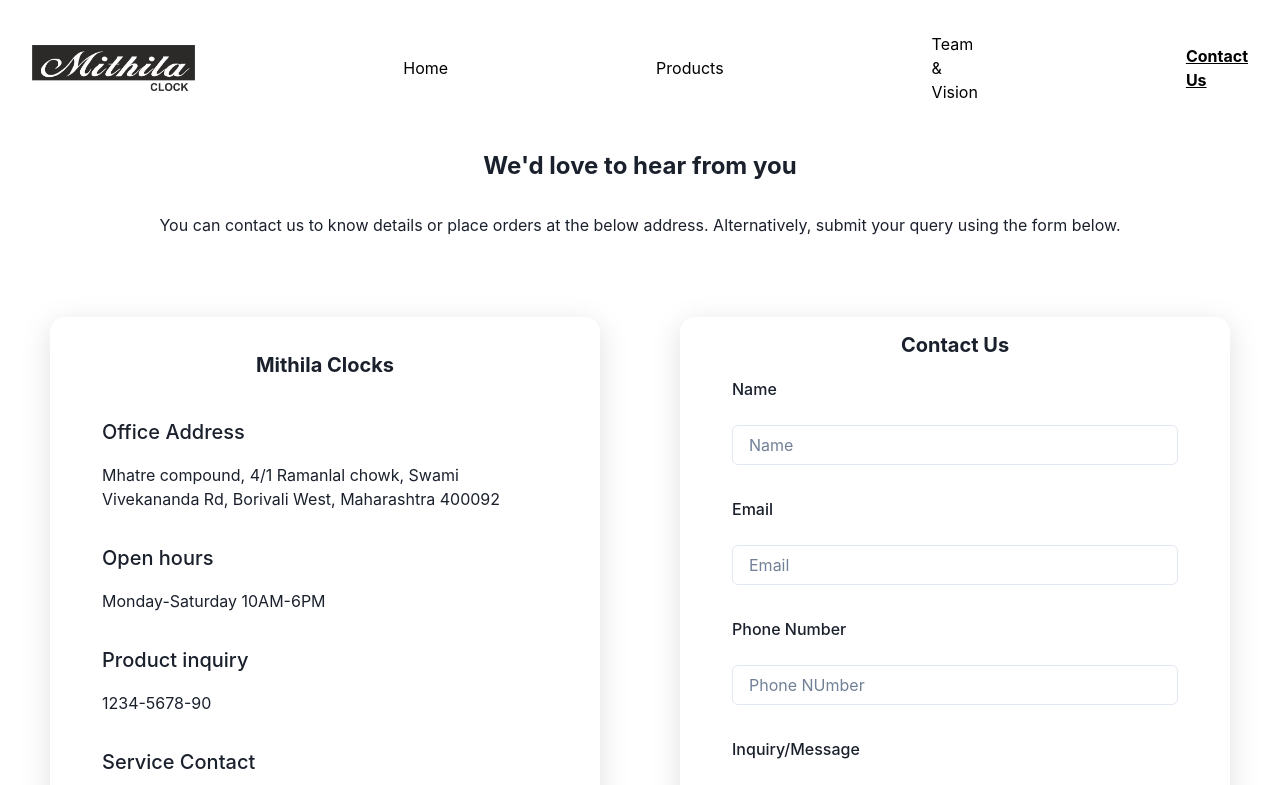
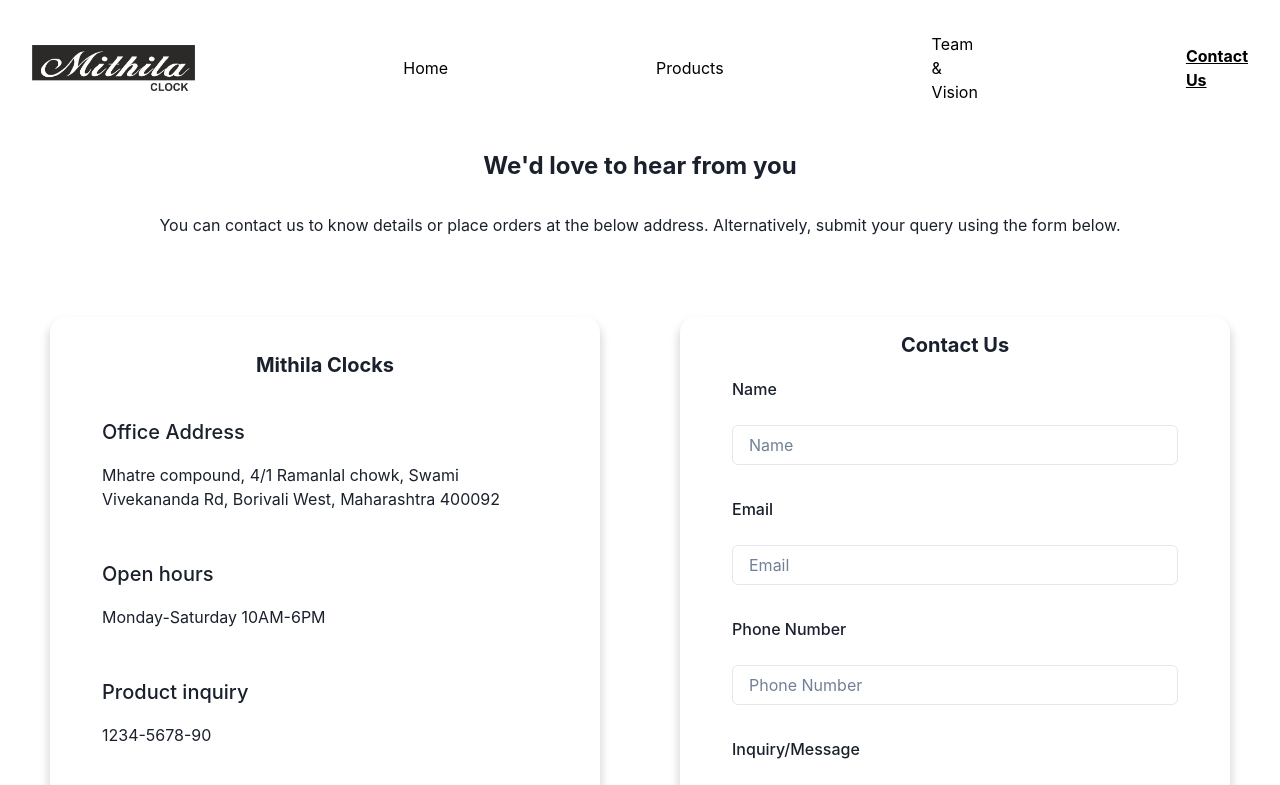
Before and after one commit to jalokkr/Mithila-clocks, a React (Create React App) app: page /contact-us in a window 1280 px wide. Shown: the top 785 px of the page. Built offline with nearby package versions, Linux system fonts and the light colour scheme.

Commit message:
fixing contact form size

```diff
--- a/src/Pages/Contact.js
+++ b/src/Pages/Contact.js
@@ -46,8 +46,8 @@
       >
         <Card
           w="550px"
-          h="550px"
-          boxShadow="rgba(100, 100, 111, 0.2) 0px 7px 29px 0px"
+          h="650px"
+          boxShadow="rgba(100, 100, 111, 0.2) 0px 7px 7px 3px"
           borderRadius={"15px"}
         >
           <CardHeader>
@@ -65,26 +65,26 @@
                 Mhatre compound, 4/1 Ramanlal chowk, Swami Vivekananda Rd,
                 Borivali West, Maharashtra 400092
               </Text>
-              <Text fontSize="20px" fontWeight={"500"} mt="2rem">
+              <Text fontSize="20px" fontWeight={"500"} mt="3rem">
                 Open hours
               </Text>
               <Text mt="1rem">Monday-Saturday 10AM-6PM</Text>
-              <Text fontSize="20px" fontWeight={"500"} mt="2rem">
+              <Text fontSize="20px" fontWeight={"500"} mt="3rem">
                 Product inquiry
               </Text>
               <Text mt="1rem">1234-5678-90</Text>
-              <Text fontSize="20px" fontWeight={"500"} mt="2rem">
+              <Text fontSize="20px" fontWeight={"500"} mt="3rem">
                 Service Contact
               </Text>
               <Text mt="1rem">1234-5678-90</Text>
-              <Text mt="1rem">help@email.org</Text>
+              <Text mt="1rem">mithilaclock@gmail.com</Text>
             </Box>
           </CardBody>
         </Card>
         <Card
           w="550px"
-          h="550px"
-          boxShadow="rgba(100, 100, 111, 0.2) 0px 7px 29px 0px"
+          h="650px"
+          boxShadow="rgba(100, 100, 111, 0.2) 0px 7px 7px 3px"
           borderRadius={"15px"}
         >
           <Heading size="md" textAlign={"center"} pt="1rem">
@@ -108,13 +108,13 @@
               </FormControl>
               <FormControl mt="2rem">
                 <FormLabel>Phone Number</FormLabel>
-                <Input placeholder="Phone NUmber" mt="1rem" />
+                <Input placeholder="Phone Number" mt="1rem" />
               </FormControl>
               <FormControl mt="2rem">
                 <FormLabel>Inquiry/Message</FormLabel>
                 <Textarea placeholder="Your inquiry" mt="1rem" />
               </FormControl>
-              <Button mt="2rem" bg="blue" w="150px" color="white" h="30px">
+              <Button mt="2rem" bg="blue" color="white">
                 Send Message
               </Button>
             </Flex>
```
